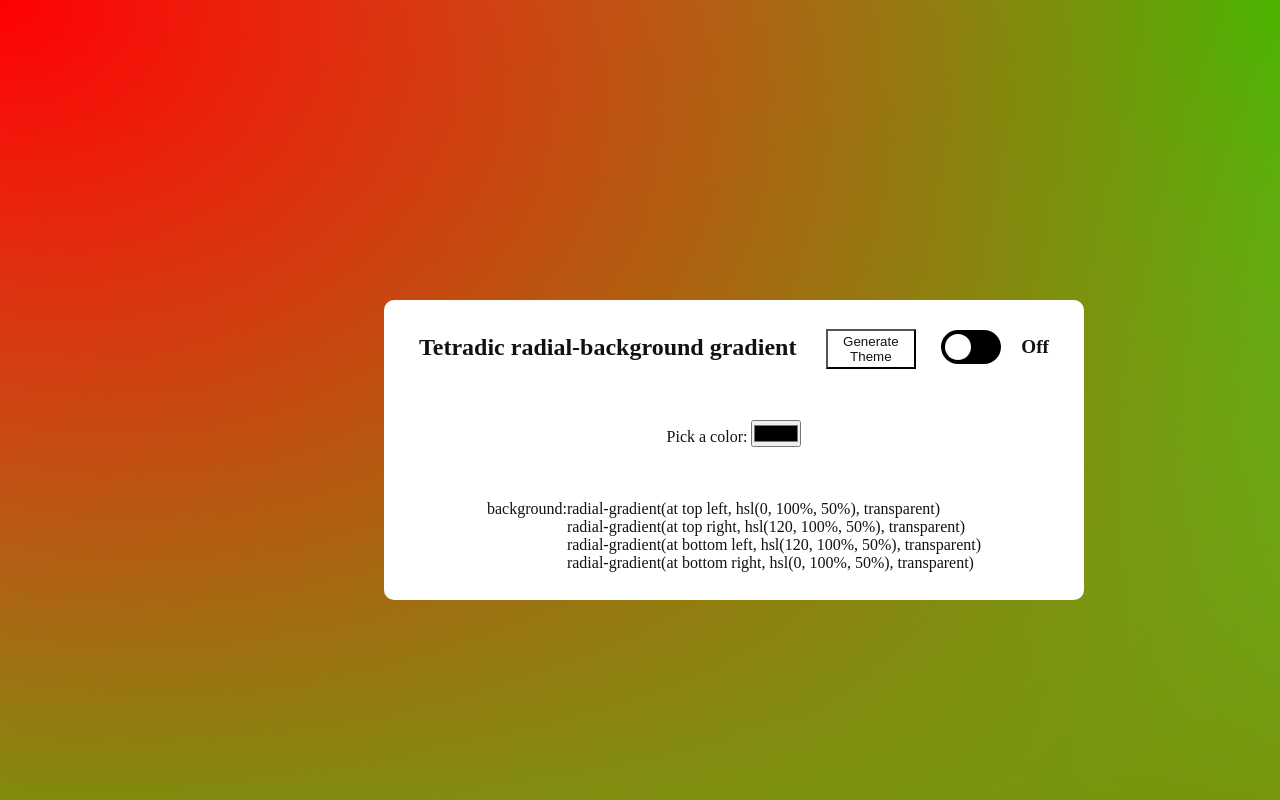
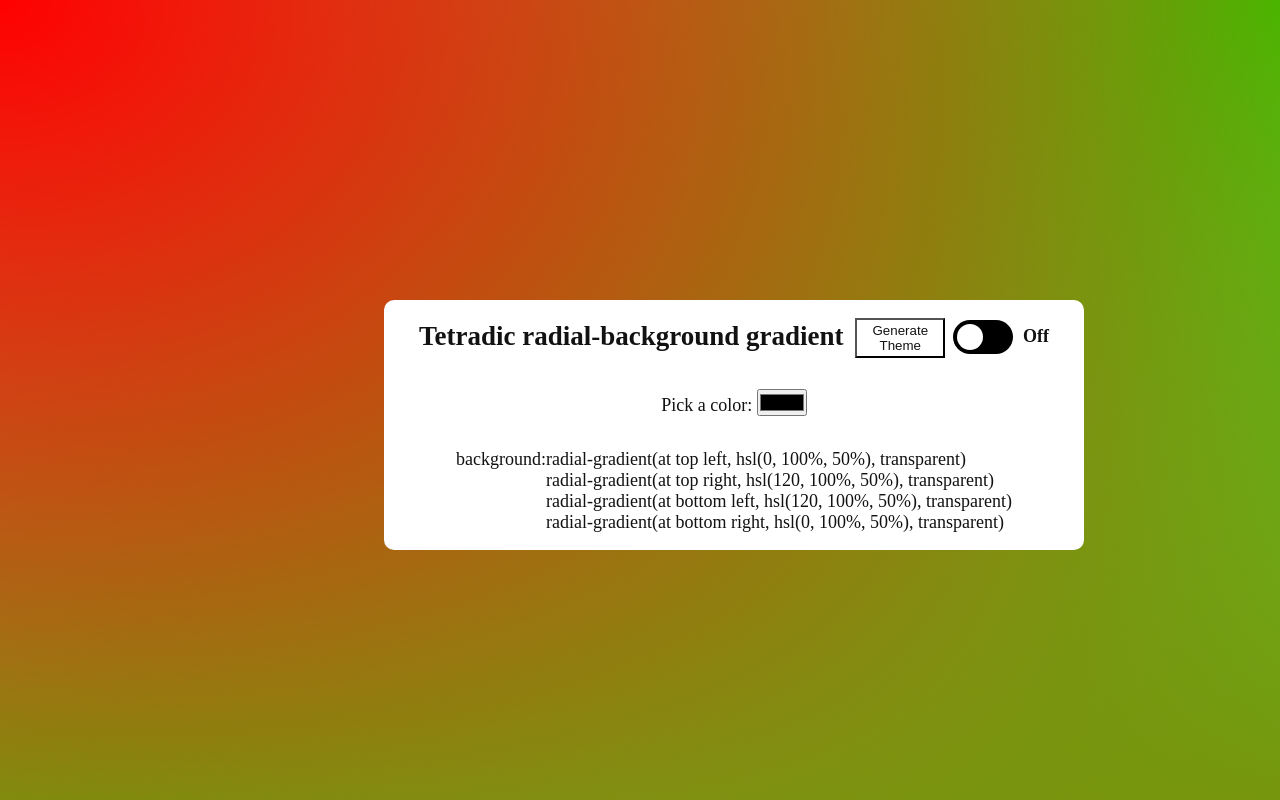
Before and after one commit to LeuIonOfficial/our-team-js, a React (Vite) app in the folder 01-color-picker/color-picker/: page / in a window 1280 px wide. Shown: the top 800 px of the page. Built offline with nearby package versions, Linux system fonts and the light colour scheme.

Commit message:
added some styles

```diff
--- a/01-color-picker/color-picker/src/components/Card.css
+++ b/01-color-picker/color-picker/src/components/Card.css
@@ -15,12 +15,13 @@
     left: 30%;
     background-color: #fff;
     width: 700px;
-    height: 300px;
+    height: 250px;
     display: flex;
     flex-direction: column;
     justify-content: space-around;
     align-items: center;
     border-radius: 10px;
+    font-size: 18px;
 }
 
 .dark {
@@ -101,7 +102,7 @@ input:checked + .slider:before {
 }
 
 .check-box > span {
-    margin-left: 20px;
-    font-size: larger;
+    margin-left: 10px;
+    font-size: 18px;
     font-weight: bold;
 }
--- a/01-color-picker/color-picker/src/components/Card.tsx
+++ b/01-color-picker/color-picker/src/components/Card.tsx
@@ -77,7 +77,7 @@ const Card: FC = () => {
     };
 
     const handleGenerateTheme = () => {
-        theme > 5 ? setIsChecked(true) : setIsChecked(false)
+        theme > 8 && theme < 20 ? setIsChecked(false) : setIsChecked(true)
     }
 
     return (
```
